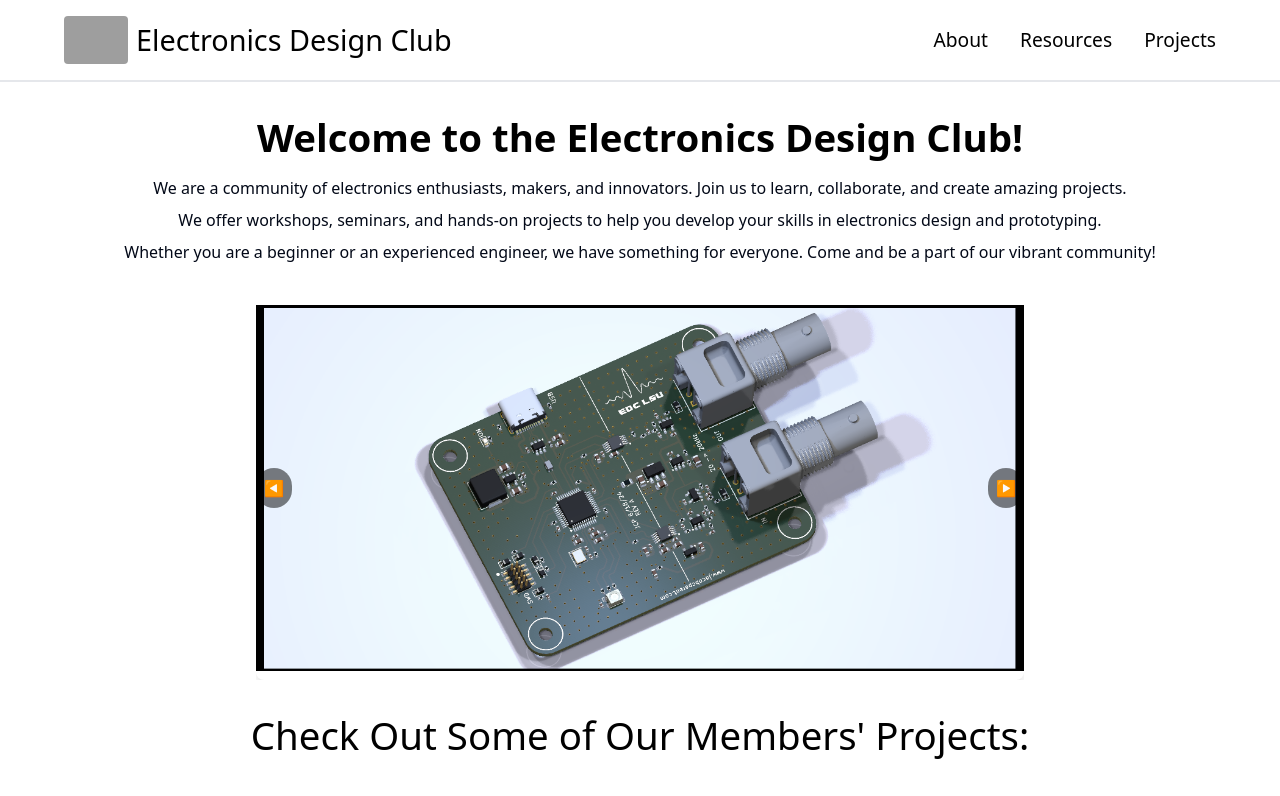
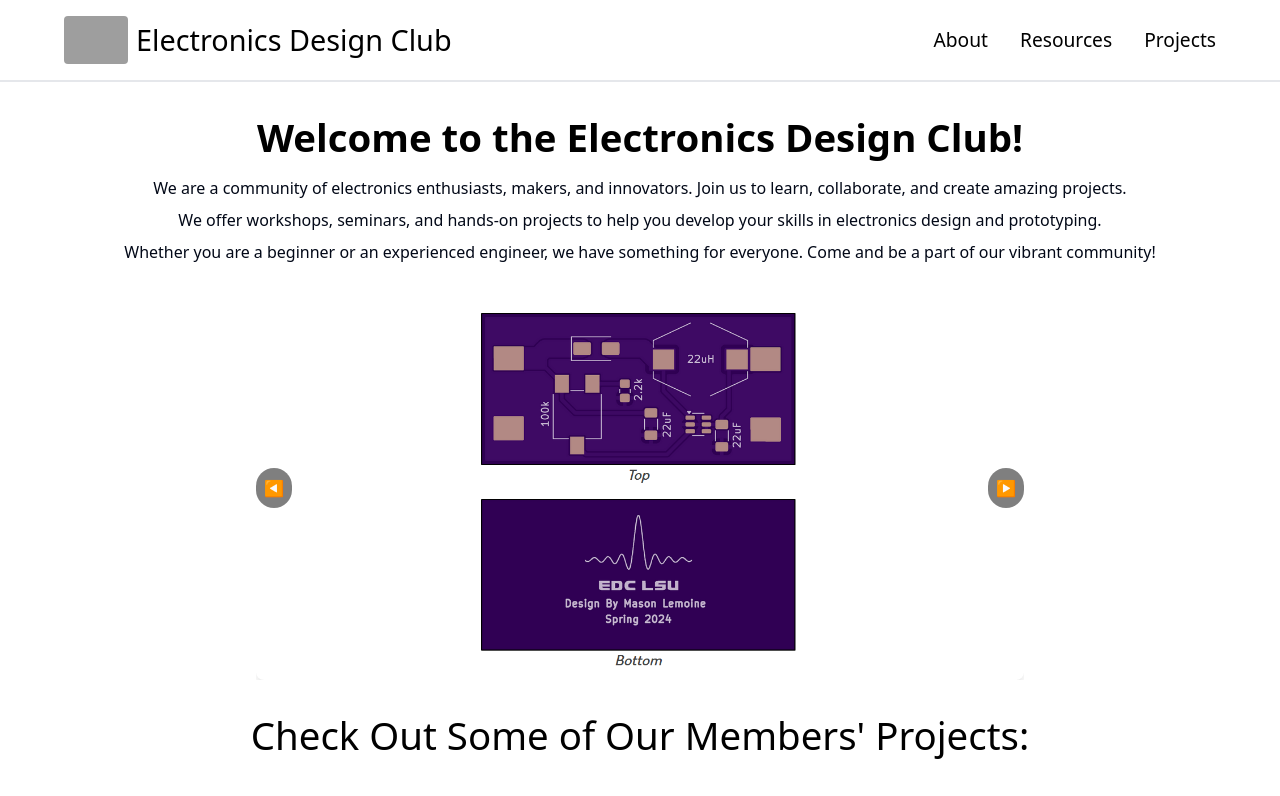
Before and after one commit to LSU-Electronics-Design-Club/website, a React (Vite) app: page / in a window 1280 px wide. Shown: the top 796 px of the page. Built offline with nearby package versions, Linux system fonts and the light colour scheme; grey boxes are pictures that could not be loaded.

Commit message:
feat: Updated first photo on carousel

```diff
--- a/src/App.tsx
+++ b/src/App.tsx
@@ -2,6 +2,7 @@ import React, { useState, useEffect, useRef } from "react";
 import { motion, AnimatePresence } from "framer-motion";
 import "./App.css"; // Include this if you have any other global styles
 
+import image0 from "./assets/MainPage/EDCLSU_PCB.jpg";
 import image1 from "./assets/MainPage/MASON_CONVERTER.png";
 import image2 from "./assets/MainPage/Nemesis-MixSigPCB_Final.png";
 import image3 from "./assets/MainPage/PCB_Jacob.jpg";
@@ -11,7 +12,7 @@ import image6 from "./assets/MainPage/STM32_Jacob.png";
 import image7 from "./assets/MainPage/STM32.png";
 import Projects from "./Projects";
 
-const images = [image1, image2, image3, image4, image5, image6, image7];
+const images = [image0, image1, image2, image3, image4, image5, image6, image7];
 
 const Carousel = ({ images }) => {
   const [currentIndex, setCurrentIndex] = useState(0);
```
Also changed, not shown: src/assets/MainPage/EDCLSU_PCB.jpg (added).
